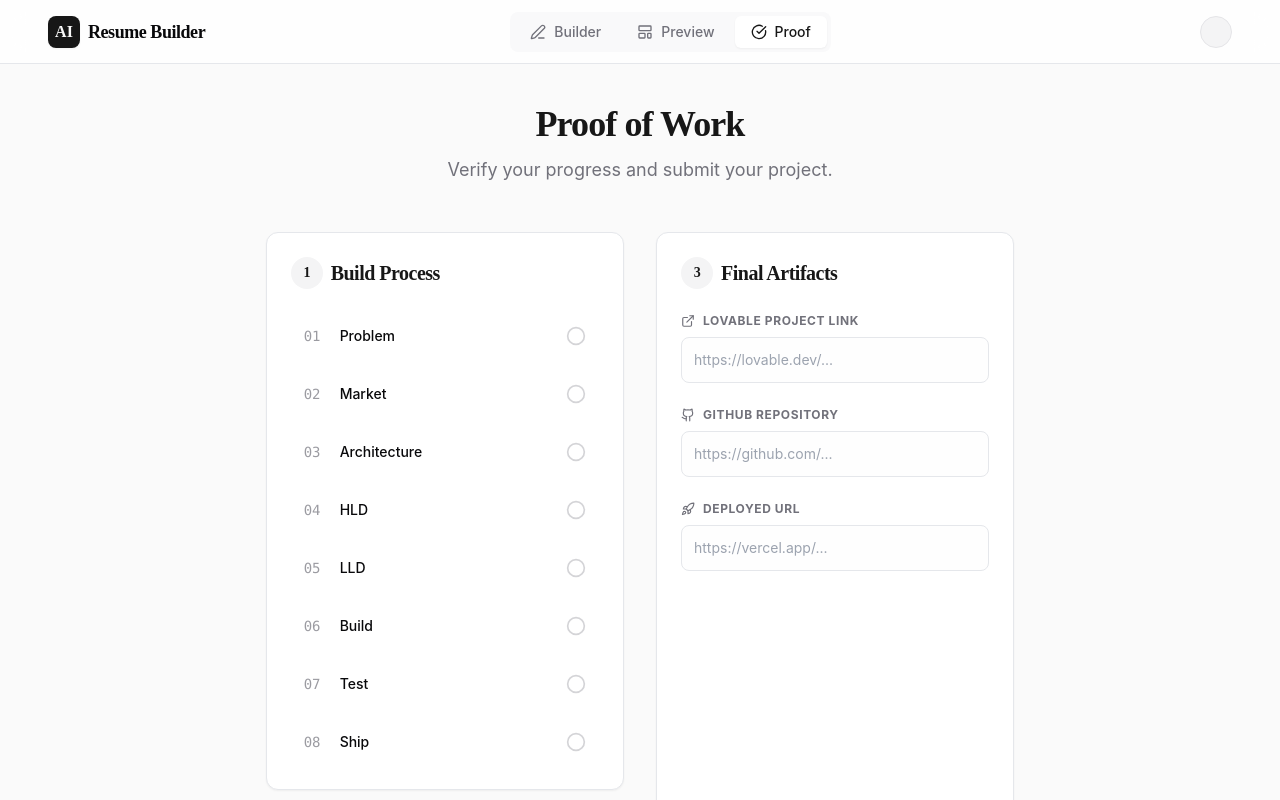
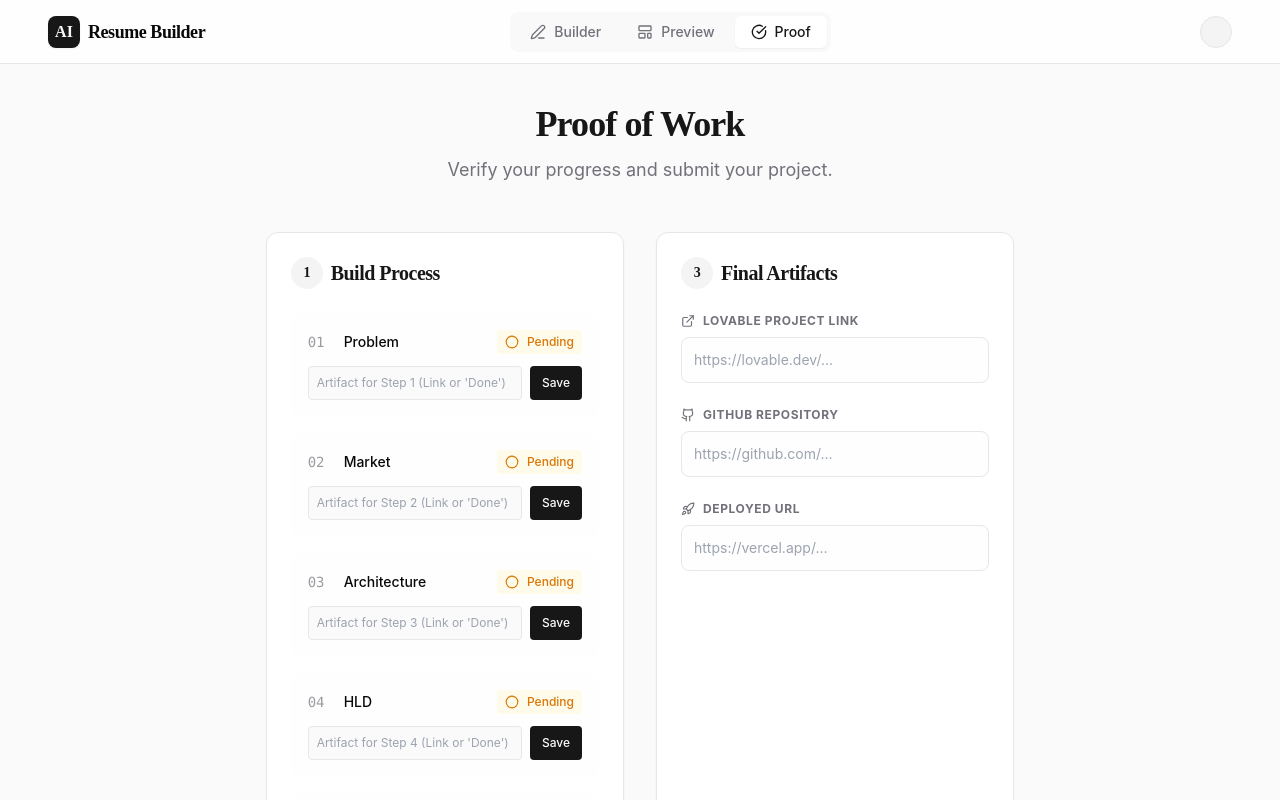
Before and after one commit to Amogh-M-04/AI-resume-builder, a React (Vite) app: page /proof in a window 1280 px wide. Shown: the top 800 px of the page. Built offline with nearby package versions, Linux system fonts and the light colour scheme.

Commit message:
Feat: Allow inline artifact submission on Proof page

```diff
--- a/src/pages/rb/ProofPage.jsx
+++ b/src/pages/rb/ProofPage.jsx
@@ -89,18 +89,50 @@ Core Capabilities:
                             <span className="bg-muted w-8 h-8 rounded-full flex items-center justify-center text-sm font-bold">1</span>
                             Build Process
                         </h2>
-                        <div className="space-y-3">
+                        <div className="space-y-4">
                             {steps.map(step => (
-                                <div key={step.id} className="flex items-center justify-between p-3 rounded-lg hover:bg-muted/30 transition-colors border border-transparent hover:border-border/50">
+                                <div key={step.id} className="p-4 rounded-lg bg-muted/10 border border-transparent hover:border-border/50 transition-all">
+                                    <div className="flex items-center justify-between mb-3">
                                         <span className="font-medium text-sm flex items-center gap-3">
                                             <span className="text-muted-foreground font-mono w-6 opacity-70">0{step.id}</span>
                                             {step.label}
                                         </span>
                                         {stepStatus[step.id] ? (
-                                        <CheckCircle2 className="w-5 h-5 text-green-600" />
+                                            <div className="flex items-center gap-2 text-green-600 bg-green-50 px-2 py-1 rounded text-xs font-medium">
+                                                <CheckCircle2 className="w-3.5 h-3.5" />
+                                                Done
+                                            </div>
                                         ) : (
-                                        <Circle className="w-5 h-5 text-muted-foreground/30" />
+                                            <div className="flex items-center gap-2 text-amber-600 bg-amber-50 px-2 py-1 rounded text-xs font-medium">
+                                                <Circle className="w-3.5 h-3.5" />
+                                                Pending
+                                            </div>
                                         )}
+                                    </div>
+
+                                    {/* Inline Artifact Input */}
+                                    <div className="flex gap-2">
+                                        <input
+                                            type="text"
+                                            placeholder={`Artifact for Step ${step.id} (Link or 'Done')`}
+                                            className="flex-1 text-xs p-2 rounded border bg-background focus:ring-1 focus:ring-primary/20 outline-none"
+                                            defaultValue={localStorage.getItem(`rb_step_${step.id}_artifact`) || ''}
+                                            id={`artifact-input-${step.id}`}
+                                        />
+                                        <button
+                                            onClick={() => {
+                                                const val = document.getElementById(`artifact-input-${step.id}`).value;
+                                                if (val.trim()) {
+                                                    localStorage.setItem(`rb_step_${step.id}_artifact`, val);
+                                                    setStepStatus(prev => ({ ...prev, [step.id]: true }));
+                                                    window.dispatchEvent(new Event('storage'));
+                                                }
+                                            }}
+                                            className="px-3 py-1 bg-primary text-primary-foreground text-xs rounded font-medium hover:bg-primary/90"
+                                        >
+                                            Save
+                                        </button>
+                                    </div>
                                 </div>
                             ))}
                         </div>
```
Lines whose indentation alone changed are shown as unchanged.
